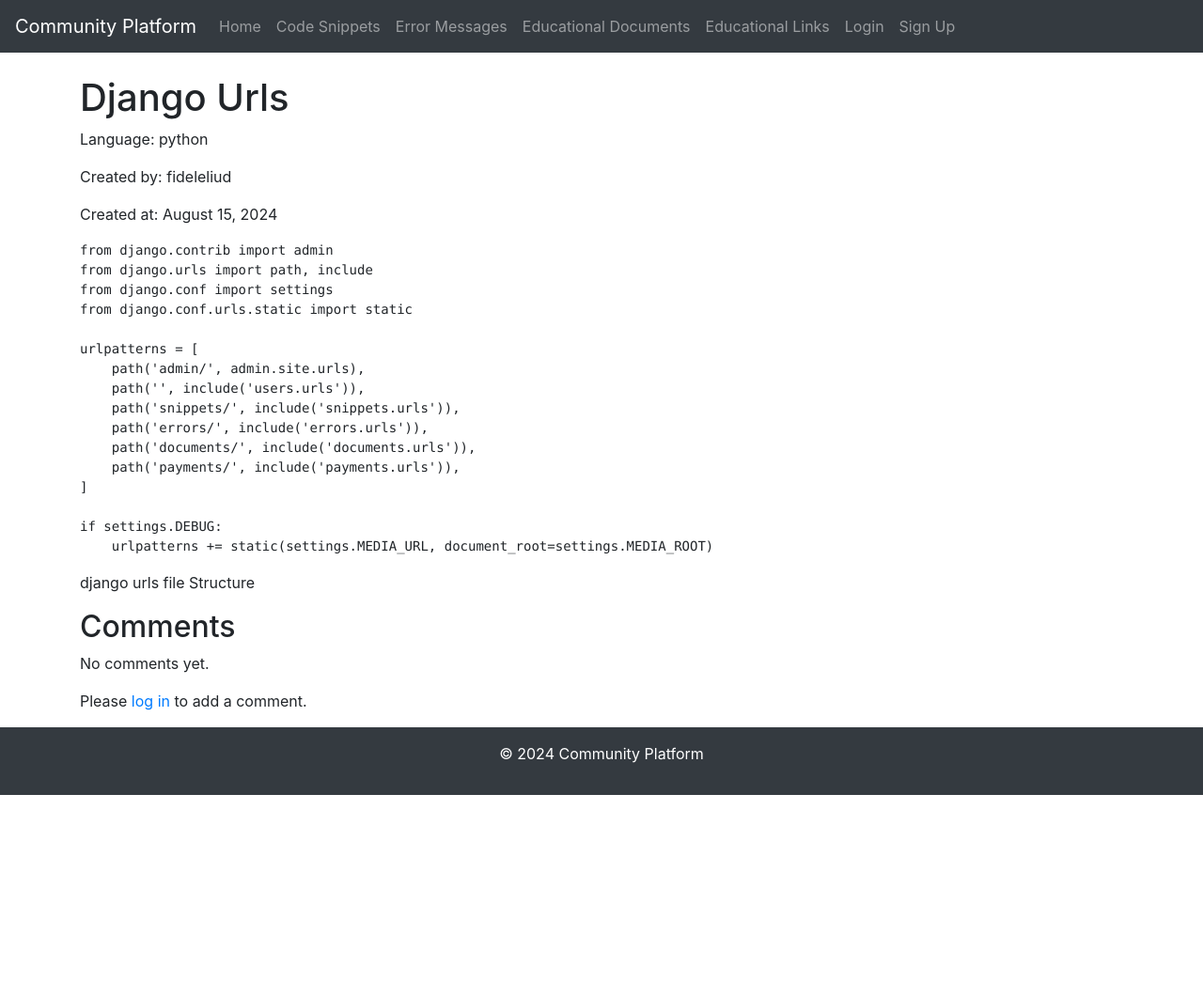
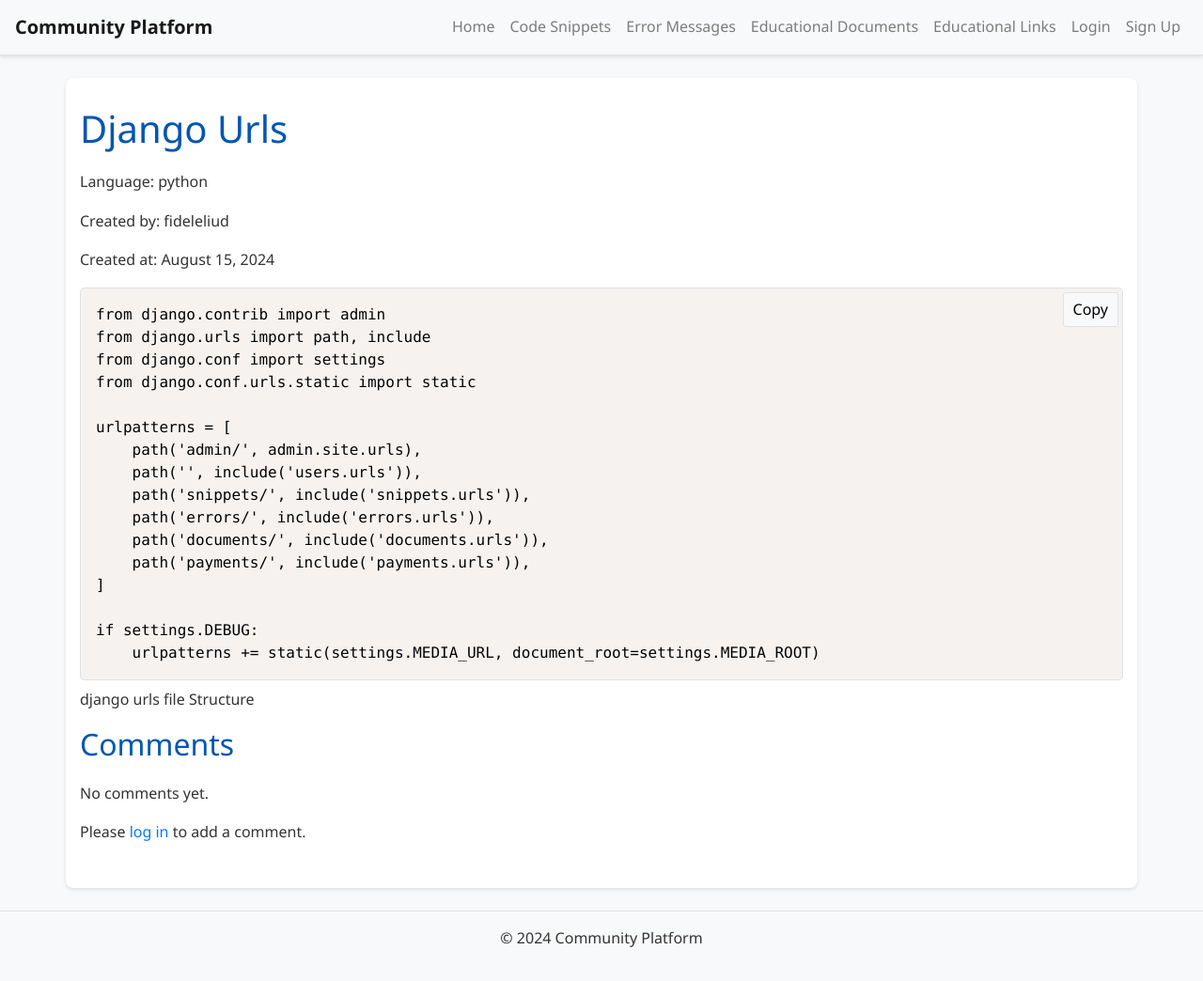
Before and after one commit to phantom-kali/DeveloperCommunity, a Django app: page /snippets/1/ in a window 1280 px wide. Shown: the whole page at 94% size. Before the commit the page ends 846 px from the top, so only its background shows below. Run offline with Django 4.2, Linux system fonts and the light colour scheme; data comes from the database, SQL or seed files in the repository; both versions use the stored data as it was after the commit; data that the repository does not hold is empty; some libraries are stand-ins or nearby versions.

Commit message:
fine-tuning styling

```diff
--- /dev/null
+++ b/static/css/custom.css
@@ -0,0 +1,225 @@
+/* General Styles */
+body {
+    font-family: 'Segoe UI', Tahoma, Geneva, Verdana, sans-serif;
+    color: #333;
+    background-color: #f8f9fa;
+    margin: 0;
+    padding: 0;
+    line-height: 1.6;
+}
+
+header {
+    background-color: #ffffff;
+    border-bottom: 1px solid #dee2e6;
+    box-shadow: 0 2px 4px rgba(0,0,0,0.1);
+}
+
+.navbar-brand {
+    font-weight: bold;
+    color: #007bff;
+}
+
+.navbar-nav .nav-link {
+    color: #495057;
+    transition: color 0.3s ease;
+}
+
+.navbar-nav .nav-link:hover, .navbar-nav .nav-link:focus {
+    color: #007bff;
+}
+
+footer {
+    background-color: #ffffff;
+    border-top: 1px solid #dee2e6;
+    padding: 20px 0;
+}
+
+/* Main Content */
+main {
+    padding: 30px;
+    background-color: #ffffff;
+    border-radius: 8px;
+    box-shadow: 0 2px 4px rgba(0,0,0,0.1);
+    margin-top: 20px;
+    margin-bottom: 20px;
+}
+
+h1, h2 {
+    color: #0056b3;
+    margin-bottom: 20px;
+}
+
+a {
+    color: #007bff;
+    text-decoration: none;
+    transition: color 0.3s ease;
+}
+
+a:hover, a:focus {
+    color: #0056b3;
+    text-decoration: underline;
+}
+
+/* Forms */
+form {
+    margin-bottom: 30px;
+}
+
+.form-group {
+    margin-bottom: 20px;
+}
+
+.form-group label {
+    font-weight: 600;
+    margin-bottom: 5px;
+}
+
+.form-group .form-control {
+    border: 1px solid #ced4da;
+    border-radius: 5px;
+    padding: 10px;
+    transition: border-color 0.3s ease, box-shadow 0.3s ease;
+}
+
+.form-group .form-control:focus {
+    border-color: #007bff;
+    box-shadow: 0 0 0 0.2rem rgba(0,123,255,.25);
+}
+
+.btn-primary {
+    background-color: #007bff;
+    border-color: #007bff;
+    padding: 10px 20px;
+    transition: background-color 0.3s ease, border-color 0.3s ease;
+}
+
+.btn-primary:hover, .btn-primary:focus {
+    background-color: #0056b3;
+    border-color: #004085;
+}
+
+/* Pagination */
+.pagination {
+    display: flex;
+    justify-content: center;
+    padding: 20px 0;
+}
+
+.pagination a, .pagination span {
+    display: block;
+    padding: 10px 18px;
+    margin: 0 5px;
+    border: 1px solid #dee2e6;
+    border-radius: 5px;
+    color: #007bff;
+    text-decoration: none;
+    transition: background-color 0.3s ease, color 0.3s ease;
+}
+
+.pagination a:hover, .pagination a:focus {
+    background-color: #e9ecef;
+}
+
+.pagination .current-page {
+    background-color: #007bff;
+    color: #ffffff;
+    border-color: #007bff;
+}
+
+/* Preview Boxes */
+.link-preview, .document-preview, .snippet-preview, .error-preview {
+    padding: 20px;
+    border: 1px solid #dee2e6;
+    border-radius: 8px;
+    margin-bottom: 20px;
+    background-color: #ffffff;
+    transition: box-shadow 0.3s ease;
+}
+
+.link-preview:hover, .document-preview:hover, .snippet-preview:hover, .error-preview:hover {
+    box-shadow: 0 4px 8px rgba(0,0,0,0.1);
+}
+
+.link-preview h2, .document-preview h2, .snippet-preview h2, .error-preview h2 {
+    font-size: 1.5rem;
+    margin-bottom: 10px;
+}
+
+.comment, .solution {
+    padding: 15px;
+    border: 1px solid #dee2e6;
+    border-radius: 8px;
+    background-color: #f8f9fa;
+    margin-bottom: 15px;
+}
+
+.solution.accepted {
+    border-color: #28a745;
+    background-color: #e8f5e9;
+}
+
+/* Code display */
+pre {
+    background-color: #f8f9fa;
+    border: 1px solid #dee2e6;
+    border-radius: 5px;
+    padding: 15px;
+    overflow-x: auto;
+}
+
+code {
+    font-family: 'Courier New', Courier, monospace;
+    font-size: 0.9em;
+}
+.code-container {
+    position: relative;
+}
+
+.copy-btn {
+    position: absolute;
+    top: 5px;
+    right: 5px;
+    padding: 5px 10px;
+    background-color: #f8f9fa;
+    border: 1px solid #dee2e6;
+    border-radius: 3px;
+    cursor: pointer;
+}
+
+.copy-btn:hover {
+    background-color: #e9ecef;
+}
+
+/* Responsive design */
+@media (max-width: 768px) {
+    main {
+        padding: 20px;
+    }
+
+    .form-group .form-control {
+        font-size: 16px; /* Prevents zooming on mobile */
+    }
+}
+
+/* Accessibility */
+a:focus, button:focus, input:focus, textarea:focus {
+    outline: 2px solid #007bff;
+    outline-offset: 2px;
+}
+
+/* High contrast mode */
+@media (prefers-contrast: high) {
+    body {
+        color: #000;
+        background-color: #fff;
+    }
+
+    a, .btn-primary {
+        color: #00f;
+    }
+
+    a:hover, .btn-primary:hover {
+        color: #00f;
+        text-decoration: underline;
+    }
+}
--- a/templates/base.html
+++ b/templates/base.html
@@ -4,18 +4,24 @@
     <meta charset="UTF-8">
     <meta name="viewport" content="width=device-width, initial-scale=1.0">
     <title>{% block title %}Community Platform{% endblock %}</title>
+    {% load static %}
     <!-- Bootstrap CSS -->
     <link href="https://stackpath.bootstrapcdn.com/bootstrap/4.5.2/css/bootstrap.min.css" rel="stylesheet">
+    <link href="https://cdnjs.cloudflare.com/ajax/libs/prism/1.24.1/themes/prism.min.css" rel="stylesheet" />
+    <script src="https://cdnjs.cloudflare.com/ajax/libs/prism/1.24.1/prism.min.js"></script>
+    <script src="https://cdnjs.cloudflare.com/ajax/libs/clipboard.js/2.0.8/clipboard.min.js"></script>
+    <!-- Custom CSS -->
+    <link href="{% static 'css/custom.css' %}" rel="stylesheet">
 </head>
 <body>
-    <header>
-        <nav class="navbar navbar-expand-lg navbar-dark bg-dark">
+    <header class="bg-light border-bottom">
+        <nav class="navbar navbar-expand-lg navbar-light">
             <a class="navbar-brand" href="{% url 'home' %}">Community Platform</a>
             <button class="navbar-toggler" type="button" data-toggle="collapse" data-target="#navbarNav" aria-controls="navbarNav" aria-expanded="false" aria-label="Toggle navigation">
                 <span class="navbar-toggler-icon"></span>
             </button>
             <div class="collapse navbar-collapse" id="navbarNav">
-                <ul class="navbar-nav">
+                <ul class="navbar-nav ml-auto">
                     <li class="nav-item">
                         <a class="nav-link" href="{% url 'home' %}">Home</a>
                     </li>
@@ -51,12 +57,26 @@
         </nav>
     </header>
 
-    <main class="container mt-4">
+    <main class="container my-4">
         {% block content %}
+        <form method="post" class="needs-validation" novalidate>
+            {% csrf_token %}
+            <div class="form-group">
+                {{ form.non_field_errors }}
+            </div>
+            {% for field in form %}
+                <div class="form-group">
+                    <label for="{{ field.id_for_label }}">{{ field.label }}</label>
+                    {{ field }}
+                    {{ field.errors }}
+                </div>
+            {% endfor %}
+            <button type="submit" class="btn btn-primary">Submit</button>
+        </form>
         {% endblock %}
     </main>
 
-    <footer class="bg-dark text-white text-center py-3">
+    <footer class="bg-light text-center py-3">
         <p>&copy; 2024 Community Platform</p>
     </footer>
 
@@ -65,4 +85,18 @@
     <script src="https://cdn.jsdelivr.net/npm/@popperjs/core@2.9.2/dist/umd/popper.min.js"></script>
     <script src="https://stackpath.bootstrapcdn.com/bootstrap/4.5.2/js/bootstrap.min.js"></script>
 </body>
+
+<script>
+    document.addEventListener('DOMContentLoaded', (event) => {
+        var clipboard = new ClipboardJS('.copy-btn');
+
+        clipboard.on('success', function(e) {
+            e.trigger.textContent = 'Copied!';
+            setTimeout(function() {
+                e.trigger.textContent = 'Copy';
+            }, 2000);
+            e.clearSelection();
+        });
+    });
+    </script>
 </html>
--- a/templates/errors/error_detail.html
+++ b/templates/errors/error_detail.html
@@ -6,7 +6,10 @@
 <p>Reported at: {{ error.created_at|date:"F d, Y" }}</p>
 
 <h2>Error Message:</h2>
-<pre>{{ error.error_message }}</pre>
+<div class="code-container">
+    <button class="copy-btn" data-clipboard-target="#error-message">Copy</button>
+    <pre><code id="error-message" class="language-plaintext">{{ error.error_message }}</code></pre>
+</div>
 
 <h2>Steps to Reproduce:</h2>
 <p>{{ error.steps_to_reproduce }}</p>
--- a/templates/snippets/snippet_detail.html
+++ b/templates/snippets/snippet_detail.html
@@ -5,7 +5,10 @@
 <p>Language: {{ snippet.language }}</p>
 <p>Created by: {{ snippet.user.username }}</p>
 <p>Created at: {{ snippet.created_at|date:"F d, Y" }}</p>
-<pre><code>{{ snippet.code }}</code></pre>
+<div class="code-container">
+    <button class="copy-btn" data-clipboard-target="#code-snippet">Copy</button>
+    <pre><code id="code-snippet" class="language-{{ snippet.language }}">{{ snippet.code }}</code></pre>
+</div>
 <p>{{ snippet.description }}</p>
 
 {% if user == snippet.user %}
```
Also changed, not shown: file_t.py (added, +20 -0 lines), overview_helper.py (added, +21 -0 lines), static/css/style.css (deleted, +0 -67 lines), static/js/theme-toggle.js (added, +25 -0 lines), db.sqlite3, 1 other file.
